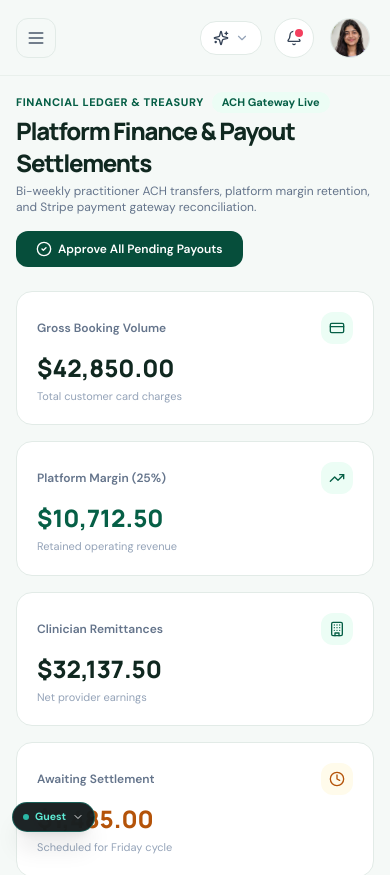
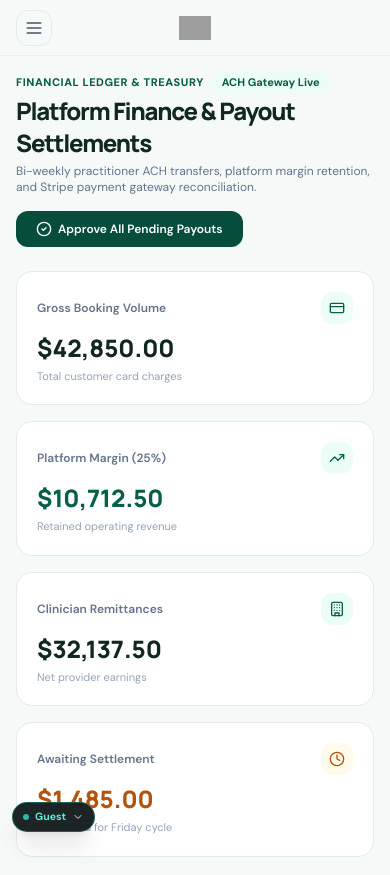
Before and after one commit to Deepjyoti78/vellora-health, a Next.js app: page /admin/finance in a window 390 px wide. Shown: the top 875 px of the page. Built offline with nearby package versions, Linux system fonts and the light colour scheme; grey boxes are pictures that could not be loaded.

Commit message:
fix(admin): remove upper header and empty space from non-dashboard admin pages

```diff
--- a/src/components/layout/AdminLayout.tsx
+++ b/src/components/layout/AdminLayout.tsx
@@ -1,12 +1,16 @@
 'use client';
 
 import React, { useState } from 'react';
+import { usePathname } from 'next/navigation';
+import { Menu } from 'lucide-react';
 import { AdminSidebar } from '@/components/admin/AdminSidebar';
 import { AdminHeader } from '@/components/admin/AdminHeader';
 
 export const AdminLayout: React.FC<{ children: React.ReactNode }> = ({ children }) => {
   const [collapsed, setCollapsed] = useState(false);
   const [mobileOpen, setMobileOpen] = useState(false);
+  const pathname = usePathname();
+  const isDashboard = pathname === '/admin/dashboard' || pathname === '/admin';
 
   return (
     <div className="min-h-screen bg-[#F5F9F7] flex font-sans text-[#102820]">
@@ -20,8 +24,28 @@ export const AdminLayout: React.FC<{ children: React.ReactNode }> = ({ children
 
       {/* Main App Container */}
       <div className="flex flex-1 flex-col min-w-0 overflow-hidden">
-        {/* Top Header */}
-        <AdminHeader onOpenMobileMenu={() => setMobileOpen(true)} />
+        {/* Top Header - Displayed on Dashboard Only */}
+        {isDashboard ? (
+          <AdminHeader onOpenMobileMenu={() => setMobileOpen(true)} />
+        ) : (
+          /* Slim mobile-only bar for non-dashboard pages so mobile users can still access the navigation drawer */
+          <div className="flex md:hidden h-14 shrink-0 items-center justify-between border-b border-[#E2EBE7]/60 bg-[#F5F9F7] px-4">
+            <button
+              type="button"
+              onClick={() => setMobileOpen(true)}
+              className="flex h-9 w-9 items-center justify-center rounded-xl border border-[#E2EBE7] text-slate-600 hover:bg-[#F2F8F5] transition-colors"
+              aria-label="Open mobile menu"
+            >
+              <Menu className="h-5 w-5" />
+            </button>
+            <img
+              src="/assets/logo-dark.png"
+              alt="Velora Healthcare"
+              className="h-6 w-auto object-contain"
+            />
+            <div className="w-9" />
+          </div>
+        )}
 
         {/* Page Canvas */}
         <main className="flex-1 overflow-y-auto p-4 sm:p-6 lg:p-8">
```
